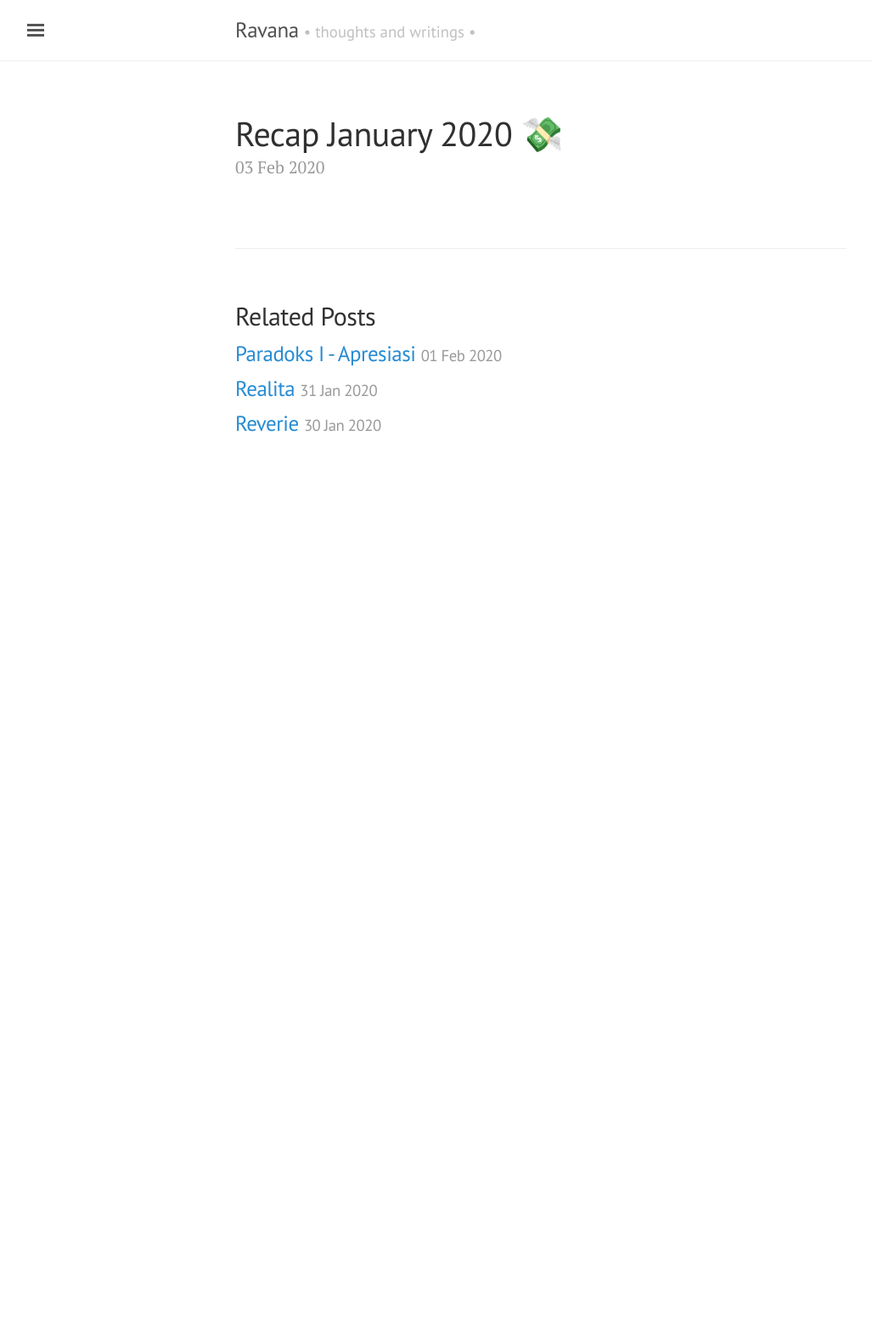
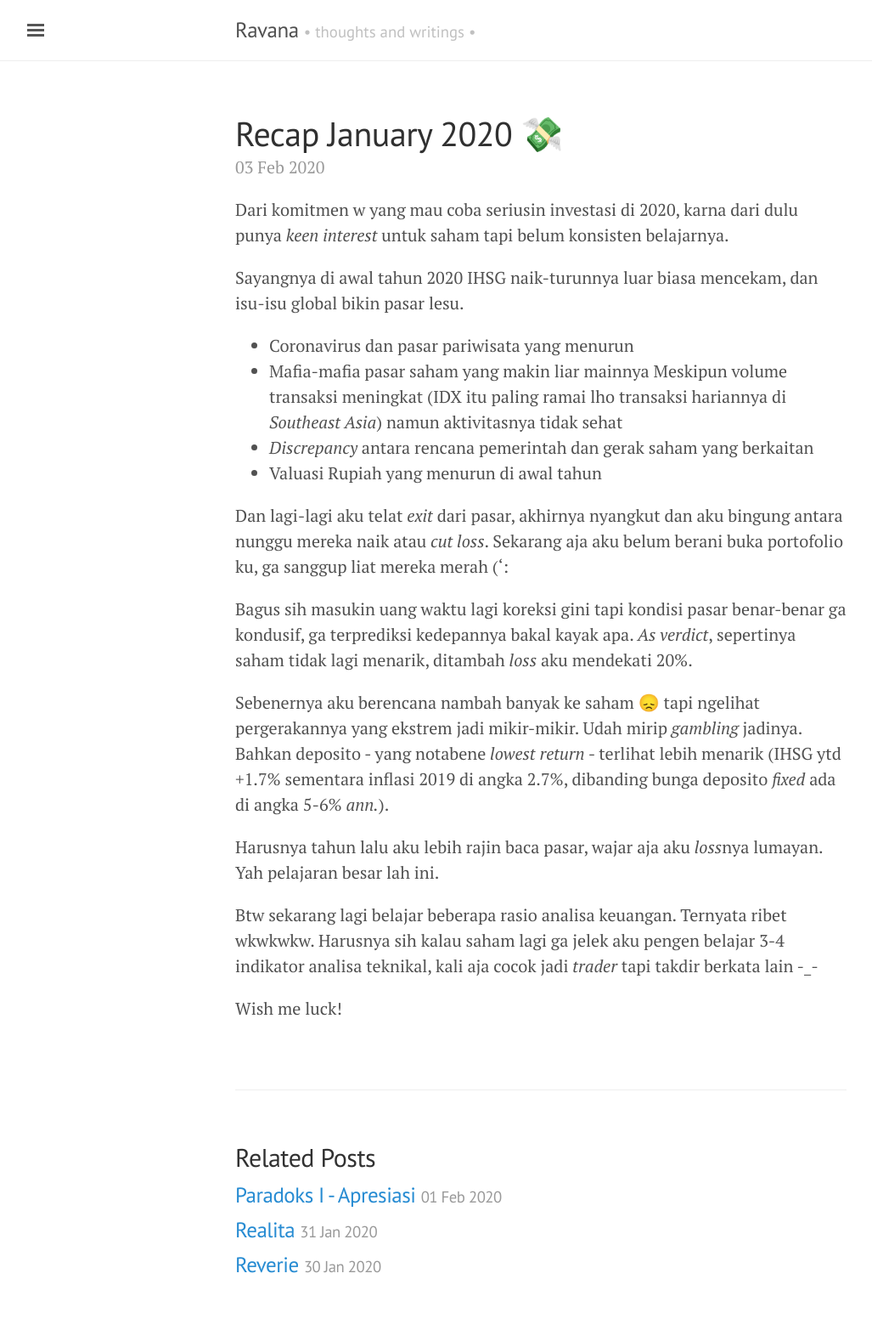
Before and after one commit to ronaatxendit/martabacc.github.io, a Jekyll site: the page built from _posts/2020-2-3-recap-jan-2020.md, in a window 1280 px wide. Shown: the whole page at 85% size, without its empty margins (3-1030 px from the left). Built offline with Jekyll 4.4.1, drawn with Linux system fonts in a browser that asks for light colours; before the commit the page ends 900 px from its top, so only the background shows below that.

Commit message:
fix(post): comment post

```diff
--- a/_posts/2020-2-3-recap-jan-2020.md
+++ b/_posts/2020-2-3-recap-jan-2020.md
@@ -3,22 +3,25 @@ layout: post
 title: Recap January 2020 💸
 ---
 
-<!--
-Di tahun 2020 ini salah satu resolusiku adalah seriusin investasi - dari dulu punya *keen interest* untuk saham. Sayangnya di awal tahun 2020 IHSG naik-turunnya luar biasa mencekam, dan isu-isu global bikin pasar lesu.
+
+Dari komitmen w yang mau coba seriusin investasi di 2020, karna dari dulu punya *keen interest* untuk saham tapi belum konsisten belajarnya.
+
+Sayangnya di awal tahun 2020 IHSG naik-turunnya luar biasa mencekam, dan isu-isu global bikin pasar lesu.
 
 - Coronavirus dan pasar pariwisata yang menurun
 - Mafia-mafia pasar saham yang makin liar mainnya
-Meskipun volume transaksi meningkat (IDX itu paling ramai lho transaksi hariannya di *Southeast Asia*) namun mayoritas aktivitasnya tidak sehat
+Meskipun volume transaksi meningkat (IDX itu paling ramai lho transaksi hariannya di *Southeast Asia*) namun aktivitasnya tidak sehat
 - *Discrepancy* antara rencana pemerintah dan gerak saham yang berkaitan
 - Valuasi Rupiah yang menurun di awal tahun
 
-Dan lagi-lagi aku telat *exit* dari pasar, akhirnya nyangkut dan aku bingung antara nunggu mereka naik atau *cutloss.* Sekarang aja aku belum berani buka portofolio ku, ga sanggup liat mereka merah (':
+Dan lagi-lagi aku telat *exit* dari pasar, akhirnya nyangkut dan aku bingung antara nunggu mereka naik atau *cut loss*. Sekarang aja aku belum berani buka portofolio ku, ga sanggup liat mereka merah (':
 
-Bagus sih masukin uang waktu lagi koreksi gini tapi kondisi pasar benar-benar ga kondusif, ga terprediksi kedepannya bakal kayak apa. *As verdict*, sepertinya saham tidak lagi menarik, ditambah *loss* aku mendekati 20% (padahal baru Januari).
+Bagus sih masukin uang waktu lagi koreksi gini tapi kondisi pasar benar-benar ga kondusif, ga terprediksi kedepannya bakal kayak apa. *As verdict*, sepertinya saham tidak lagi menarik, ditambah *loss* aku mendekati 20%.
 
-Sebenernya aku udah berencana nambah modal banyak di saham 😞 tapi dari pergerakannya yang ekstrem, pikir2 juga jadinya. Bahkan deposito - yang notabene *lowest return* - terlihat lebih menarik (IHSG ytd +1.7% sementara inflasi 2019 di angka 2.7%, dibanding bunga deposito *fixed* ada di angka 5-6% annual).
+Sebenernya aku berencana nambah banyak ke saham 😞 tapi ngelihat pergerakannya yang ekstrem jadi mikir-mikir. Udah mirip *gambling* jadinya. Bahkan deposito - yang notabene *lowest return* - terlihat lebih menarik (IHSG ytd +1.7% sementara inflasi 2019 di angka 2.7%, dibanding bunga deposito *fixed* ada di angka 5-6% *ann.*).
 
-Harusnya kemarin Desember aku ga lengah baca pasar sih, wajar aja aku *loss*nya lumayan. Yah pelajaran besar lah ini.
+Harusnya tahun lalu aku lebih rajin baca pasar, wajar aja aku *loss*nya lumayan. Yah pelajaran besar lah ini.
 
-Bakal main aman sepertinya, tetap saham tapi ambil *bluechip* atau LQ45. Bakal melirik opsi lain (reksadana, pasar uang atau apa). Juga belajar rasio-rasio penting keuangan dan banyak baca berita, ilmu masih cetek bgt. Hehe. Wish me luck!
--->
+Btw sekarang lagi belajar beberapa rasio analisa keuangan. Ternyata ribet wkwkwkw. Harusnya sih kalau saham lagi ga jelek aku pengen belajar 3-4 indikator analisa teknikal, kali aja cocok jadi *trader* tapi takdir berkata lain -_-
+
+Wish me luck!
```
